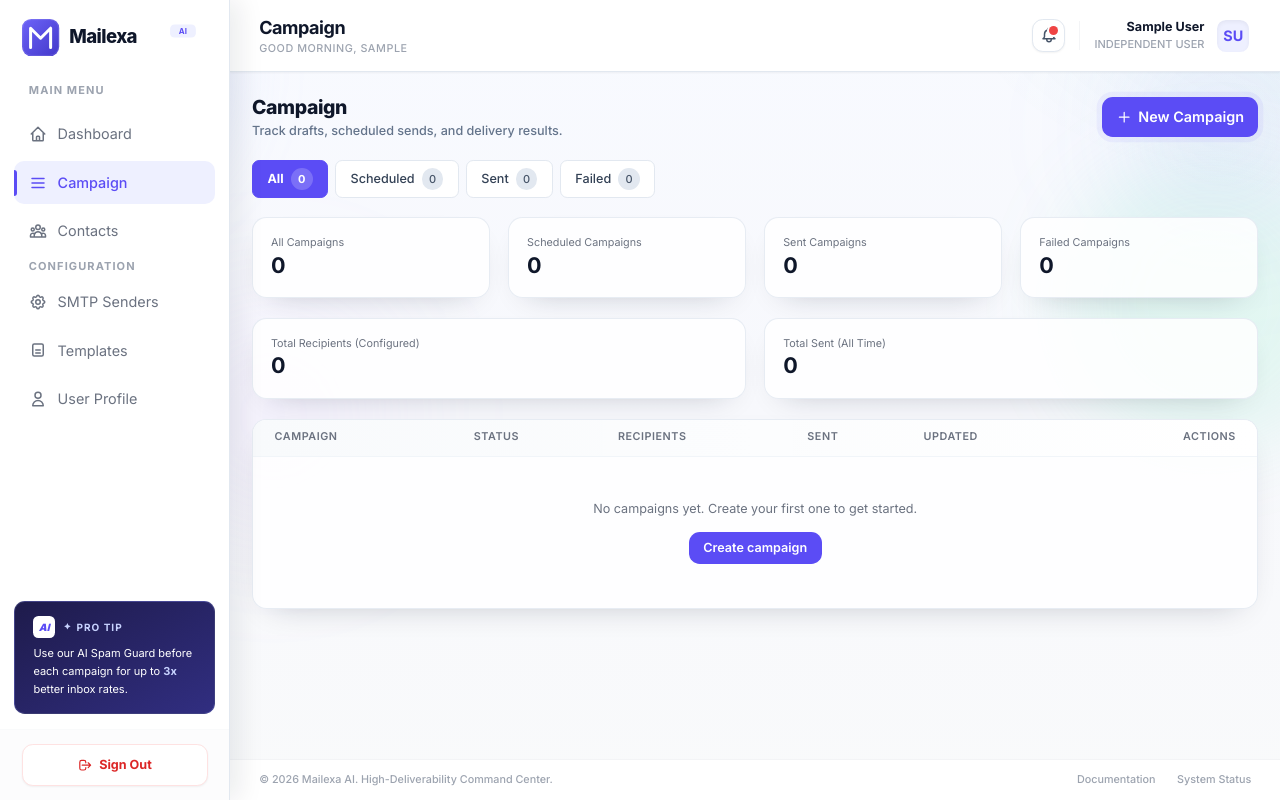
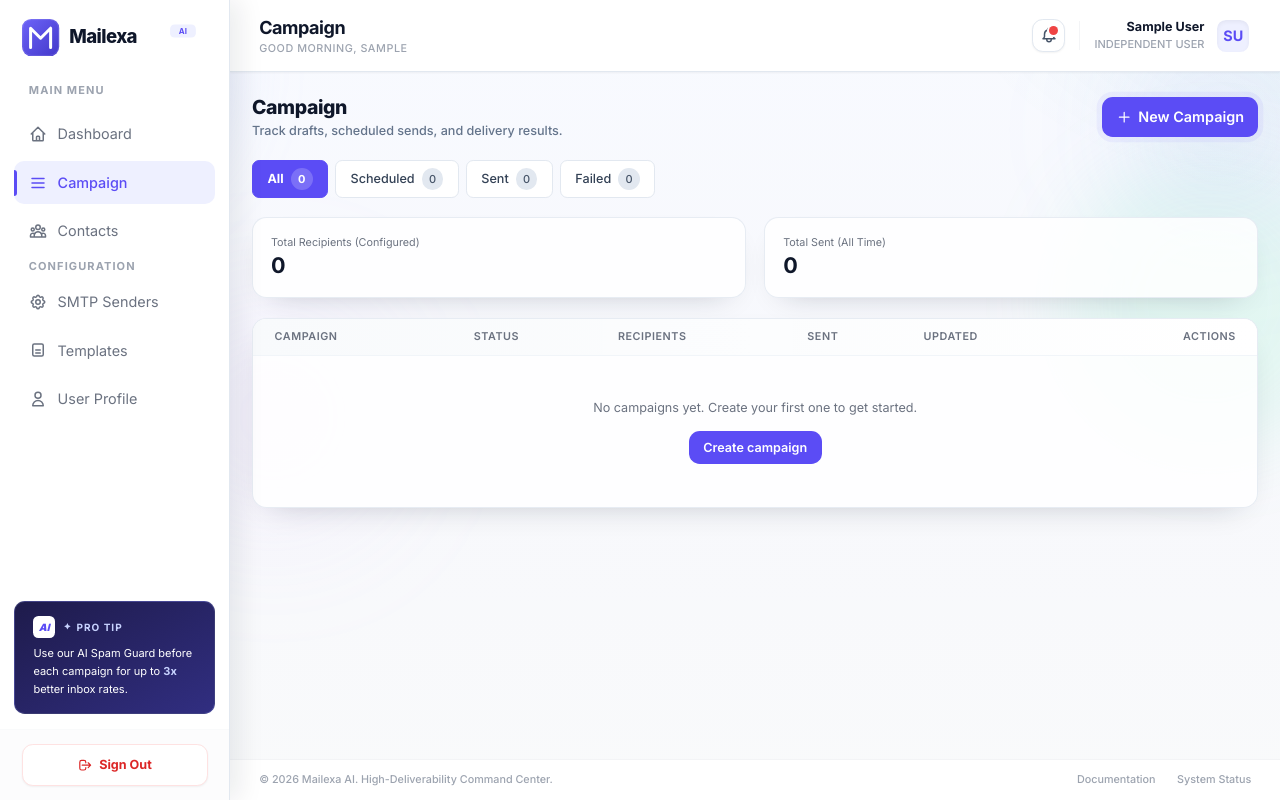
Before and after one commit to pa-nuzz/public-flow-, a Django app: page /campaign/ in a window 1280 px wide; the page is wider, and only the part inside the window is pictured. Run offline with Django 5.2, Linux system fonts and the light colour scheme; the visitor is signed in with stand-in values (Sample User, id 1); data that the repository does not hold is empty; some libraries are stand-ins or nearby versions.

Commit message:
Remove duplicate campaign status summary cards

```diff
--- a/apps/campaigns/templates/campaigns/list.html
+++ b/apps/campaigns/templates/campaigns/list.html
@@ -29,13 +29,6 @@
     <button type="button" class="status-filter-tab text-slate-700 bg-white border border-slate-200 hover:border-slate-300 hover:text-slate-900 rounded-lg px-4 py-2 text-sm font-medium inline-flex items-center gap-2" data-status="scheduled">Scheduled <span class="text-[11px] rounded-full px-2 py-0.5 {% if status_counts.scheduled == 0 %}bg-slate-200 text-slate-600{% else %}bg-slate-100 text-slate-700{% endif %}">{{ status_counts.scheduled }}</span></button>
     <button type="button" class="status-filter-tab text-slate-700 bg-white border border-slate-200 hover:border-slate-300 hover:text-slate-900 rounded-lg px-4 py-2 text-sm font-medium inline-flex items-center gap-2" data-status="sent">Sent <span class="text-[11px] rounded-full px-2 py-0.5 {% if status_counts.sent == 0 %}bg-slate-200 text-slate-600{% else %}bg-slate-100 text-slate-700{% endif %}">{{ status_counts.sent }}</span></button>
     <button type="button" class="status-filter-tab text-slate-700 bg-white border border-slate-200 hover:border-slate-300 hover:text-slate-900 rounded-lg px-4 py-2 text-sm font-medium inline-flex items-center gap-2" data-status="failed">Failed <span class="text-[11px] rounded-full px-2 py-0.5 {% if status_counts.failed == 0 %}bg-slate-200 text-slate-600{% else %}bg-slate-100 text-slate-700{% endif %}">{{ status_counts.failed }}</span></button>
-  </div>
-
-  <div class="grid grid-cols-2 md:grid-cols-4 gap-5 stagger-children">
-    <div class="premium-surface card-elevate rounded-2xl p-5 reveal-up delay-1"><p class="text-xs text-gray-500">All Campaigns</p><p class="text-2xl font-bold text-slate-900">{{ status_counts.all }}</p></div>
-    <div class="premium-surface card-elevate rounded-2xl p-5 reveal-up delay-1"><p class="text-xs text-gray-500">Scheduled Campaigns</p><p class="text-2xl font-bold text-slate-900">{{ status_counts.scheduled }}</p></div>
-    <div class="premium-surface card-elevate rounded-2xl p-5 reveal-up delay-1"><p class="text-xs text-gray-500">Sent Campaigns</p><p class="text-2xl font-bold text-slate-900">{{ status_counts.sent }}</p></div>
-    <div class="premium-surface card-elevate rounded-2xl p-5 reveal-up delay-1"><p class="text-xs text-gray-500">Failed Campaigns</p><p class="text-2xl font-bold text-slate-900">{{ status_counts.failed }}</p></div>
   </div>
 
   <div class="grid grid-cols-1 md:grid-cols-2 gap-5 stagger-children">
```
